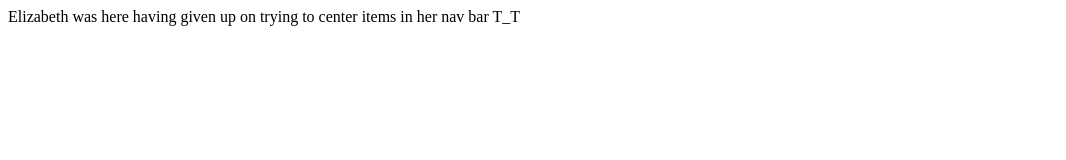
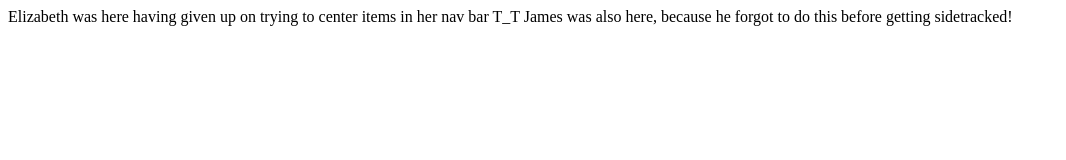
Before and after one commit to jenaleigh01/Collaboration-project, a plain HTML site: page index.html in a window 1280 px wide. Shown: the whole page, without its empty margins (0-1066 px from the left). Drawn offline with Linux system fonts and the light colour scheme.

Commit message:
Added my own message to HTML body

```diff
--- a/index.html
+++ b/index.html
@@ -10,5 +10,7 @@
 
     Elizabeth was here having given up on trying to center items in her nav bar T_T
 
+    James was also here, because he forgot to do this before getting sidetracked!
+
 </body>
 </html>
```
